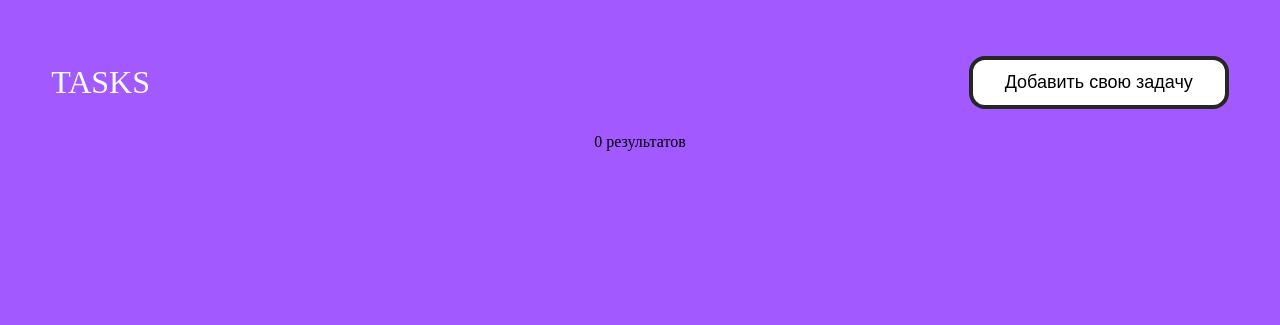
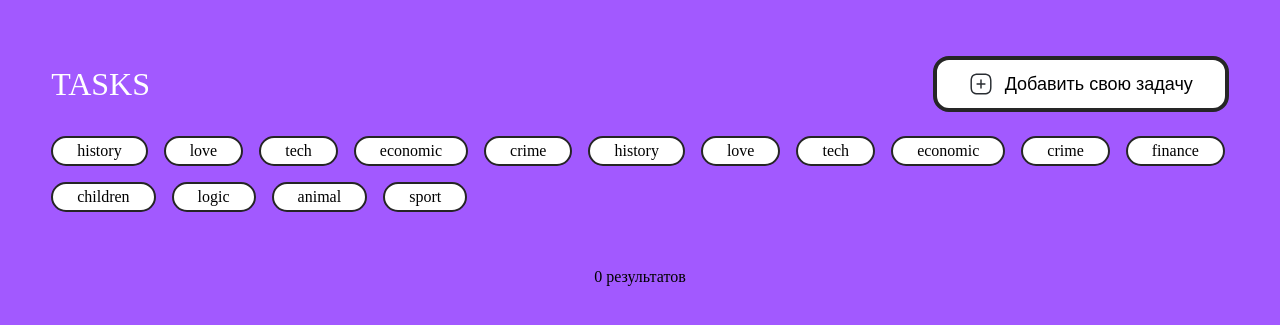
Before and after one commit to AlexErkovich/TRIZ_PROJECT, a PHP site: page / in a window 1280 px wide. Shown: the top 325 px of the page. Run offline with PHP 8.4, Linux system fonts and the light colour scheme; data that the repository does not hold is empty; some web fonts are replaced.

Commit message:
23 SEPTEMBER 13.21 добавлены теги для фильтрации

```diff
--- a/details.php
+++ b/details.php
@@ -16,7 +16,7 @@
     <div class="main">
         <div class="main__title">
             <h1>Задача по истории</h1>
-            <button onclick="redirectToIndex()">Назад к задачам</button>
+            <button onclick="redirectToIndex()"> <img src="img/arrow_left.svg" style="width: 24px; height: 24px;"> Назад к задачам </button>
         </div>
 
         <div class="main__content">
--- a/index.php
+++ b/index.php
@@ -16,9 +16,25 @@
     <div class="main">
         <div class="main__title">
             <h1>TASKS</h1>
-            <button onclick="addTasksPage()">Добавить свою задачу</button>
+            <button onclick="addTasksPage()"> <img src="img/arrow-square-left.svg" style="width: 24px; height: 24px;"> Добавить свою задачу</button>
         </div>
-
+        <div class="tags">
+            <span id="tag"> history</span>
+            <span id="tag"> love</span>
+            <span id="tag"> tech</span>
+            <span id="tag"> economic</span>
+            <span id="tag"> crime</span>
+            <span id="tag"> history</span>
+            <span id="tag"> love</span>
+            <span id="tag"> tech</span>
+            <span id="tag"> economic</span>
+            <span id="tag"> crime</span>
+            <span id="tag"> finance</span>
+            <span id="tag"> children</span>
+            <span id="tag"> logic</span>
+            <span id="tag"> animal</span>
+            <span id="tag"> sport</span>
+        </div>
 
         <div class="main__content">
             <?php
--- a/style.css
+++ b/style.css
@@ -34,6 +34,8 @@ body {
   justify-content: center;
   align-items: center;
   margin-top: 56px;
+
+
 }
 
 .main__title {
@@ -41,19 +43,29 @@ body {
   align-items: center;
   justify-content: space-between;
   text-align: left;
-  width: 100%; /* Занимаем всю доступную ширину */
+  width: 100%;
+  /* Занимаем всю доступную ширину */
 }
-
 
 .main__content {
   display: flex;
   flex-wrap: wrap;
+  gap: 24px;
+  margin-top: 32px;
+  justify-content: center;
+}
 
-  padding: 24px;
-  gap: 24px;
+.main__content__form {
+  display: flex;
+  flex-direction: row;
+  justify-content: center;
+  align-content: center;
+  gap: 16px;
+  width: 100%;
+  /* Устанавливаем ширину контейнера .main__content__form в 70% от родителя */
+}
 
-  align-items: stretch;
-}
+
 
 .header {
   display: flex;
@@ -62,19 +74,67 @@ body {
 }
 
 button {
-
   padding: 12px 32px;
   background-color: var(--Primary-color);
   border-radius: 16px;
   border: 4px solid var(--text-color);
   font-size: 18px;
+  display: flex;
+  align-items: center;
+  /* Выравнивание по вертикали */
+  justify-content: center;
+  /* Выравнивание по горизонтали */
+  text-align: center;
+  /* Выравнивание текста по центру */
+}
 
+button img {
+  margin-right: 12px;
+  /* Расстояние между изображением и текстом */
 }
 
 button:hover {
   background-color: var(--text-color);
   color: var(--Primary-color);
   border-color: var(--card-green);
+  cursor: pointer;
+}
+
+#button {
+  padding: 12px 32px;
+  background-color: var(--Primary-color);
+  border-radius: 16px;
+  border: 4px solid var(--text-color);
+  font-size: 18px;
+}
+
+#button:hover {
+  background-color: var(--text-color);
+  color: var(--Primary-color);
+  border-color: var(--card-green);
+  cursor: pointer;
+}
+
+.tags {
+  display: flex;
+  flex-wrap: wrap;
+  gap: 16px;
+  margin-top: 24px;
+  margin-bottom: 24px;
+}
+
+#tag {
+  display: inline-block;
+  border-radius: 16px;
+  border: 2px solid #252525;
+  padding: 4px 24px;
+  text-align: center;
+  background-color: #ffffff;
+  transition: transform 0.3s ease-out;
+}
+
+#tag:hover {
+  transform: translateY(-5px);
   cursor: pointer;
 }
 
@@ -124,7 +184,12 @@ p {
   color: var(--text-color);
 
   gap: 16px;
+  transition: transform 0.6s ease-out;
 }
+
+
+
+
 
 .card__content {
   display: flex;
@@ -165,15 +230,23 @@ article {
 }
 
 .card:hover {
-  border: 4px solid #ffffff;
+  border: 4px solid var(--Primary-color);
   transition: 1ms ease-in;
   cursor: pointer;
+  transform: translateY(-5px);
+
 }
 
 /* —————————————— | FORM | —————————————— */
 
 form {
-  width: 50%;
+
+  width: 100%;
+  /* Устанавливаем ширину формы в 70% экрана */
+  max-width: 100%;
+  /* Дополнительно ограничиваем максимальную ширину */
+  /* остальные стили... */
+
   border: 3px solid var(--Secondary-color);
   border-radius: 16px;
   background-color: var(--Primary-color);
@@ -208,3 +281,42 @@ body a {
   text-decoration: none;
   width: 100%;
 }
+
+
+
+@media (max-width: 414px) {
+  .main__title {
+    flex-direction: row;
+    align-items: flex-start;
+    text-align: left;
+  }
+
+  .main__title h1 {
+    margin-bottom: 10px;
+  }
+
+  .main__title button {
+    width: fit-content;
+    font-size: 12px;
+    padding: 8px 24px;
+  }
+}
+
+.main__content__form {
+  width: 100%;
+}
+
+.main__content {
+  width: auto;
+}
+
+@media (max-width: 320px) {
+  .main__title {
+    font-size: 18px;
+  }
+
+  .main__title button img {
+    width: 20px;
+    height: 20px;
+  }
+}
```
Also changed, not shown: form.php (+13 -3 lines), img/add-square.svg (deleted), img/add.svg (added), img/arrow-square-left.svg (added), img/arrow_left.svg (added), img/close-square.svg, 1 other file.
